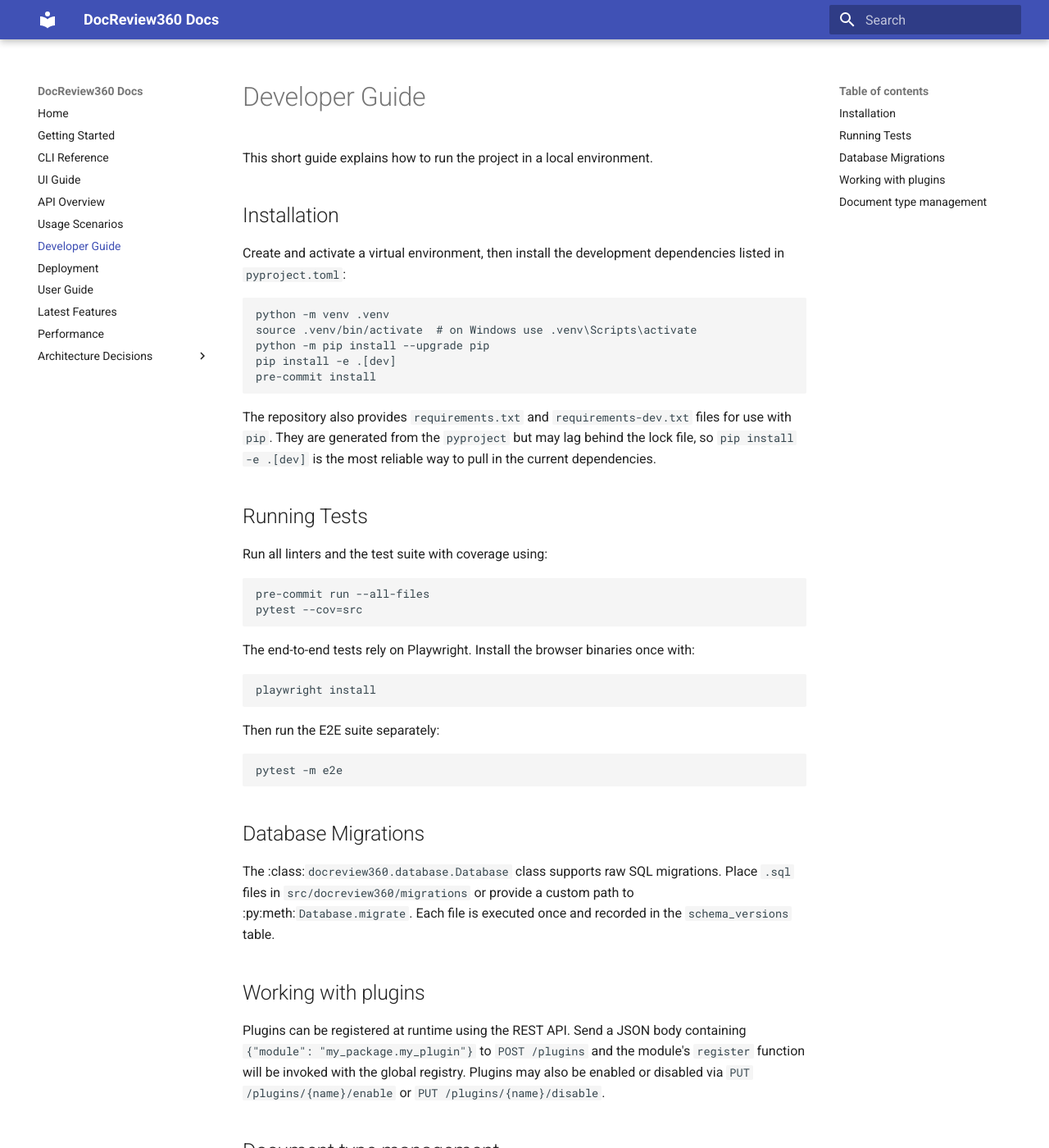
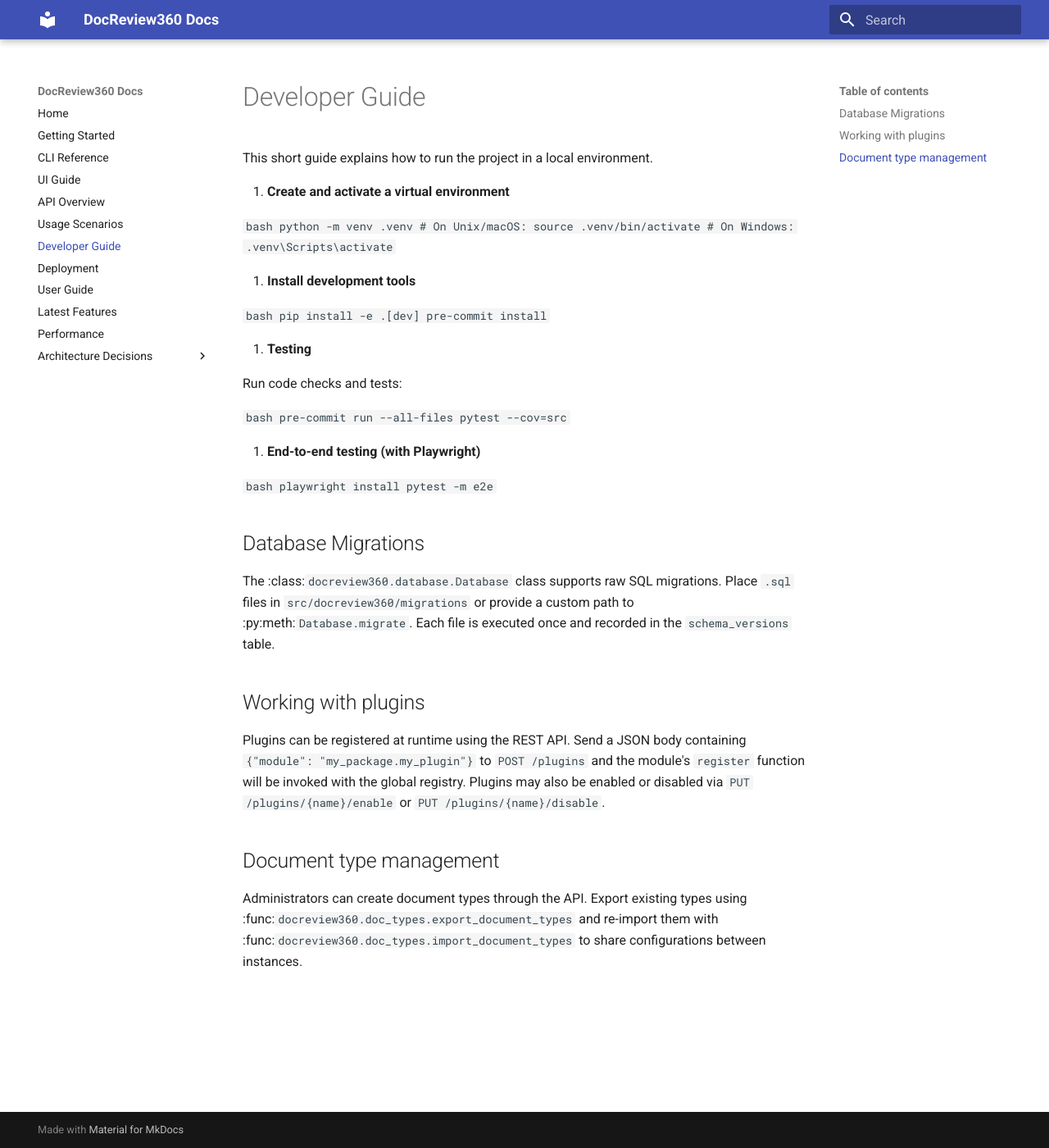
Before and after one commit to eputnam77/DocReview360, an MkDocs documentation site: the page built from docs/developer.md, in a window 1280 px wide and 1400 px high. Shown: the whole window at 82% size. Built offline with MkDocs 1.6.1 and Material for MkDocs 9.7.7, drawn with Linux system fonts in a browser that asks for light colours.

Commit message:
Update developer.md

````diff
--- a/docs/developer.md
+++ b/docs/developer.md
@@ -2,44 +2,38 @@
 
 This short guide explains how to run the project in a local environment.
 
-## Installation
+1. **Create and activate a virtual environment**
 
-Create and activate a virtual environment, then install the development
-dependencies listed in `pyproject.toml`:
+   ```bash
+   python -m venv .venv
+   # On Unix/macOS:
+   source .venv/bin/activate
+   # On Windows:
+   .venv\Scripts\activate
+   ```
 
-```bash
-python -m venv .venv
-source .venv/bin/activate  # on Windows use .venv\Scripts\activate
-python -m pip install --upgrade pip
-pip install -e .[dev]
-pre-commit install
-```
+2. **Install development tools**
 
-The repository also provides ``requirements.txt`` and ``requirements-dev.txt``
-files for use with ``pip``. They are generated from the ``pyproject`` but may
-lag behind the lock file, so ``pip install -e .[dev]`` is the most reliable way
-to pull in the current dependencies.
+  ```bash
+  pip install -e .[dev]
+  pre-commit install
+  ```
 
-## Running Tests
+3. **Testing**
 
-Run all linters and the test suite with coverage using:
+  Run code checks and tests:
 
-```bash
-pre-commit run --all-files
-pytest --cov=src
-```
+  ```bash
+  pre-commit run --all-files
+  pytest --cov=src
+  ```
 
-The end-to-end tests rely on Playwright. Install the browser binaries once with:
+4. **End-to-end testing (with Playwright)**
 
-```bash
-playwright install
-```
-
-Then run the E2E suite separately:
-
-```bash
-pytest -m e2e
-```
+  ```bash
+  playwright install
+  pytest -m e2e
+  ```
 
 ## Database Migrations
 
````
